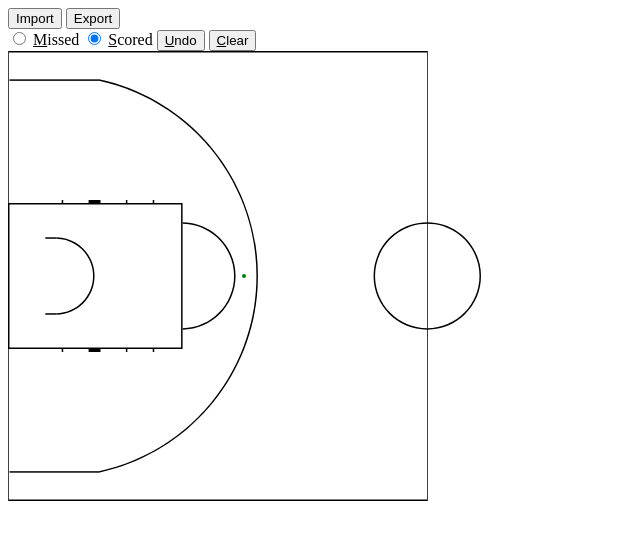
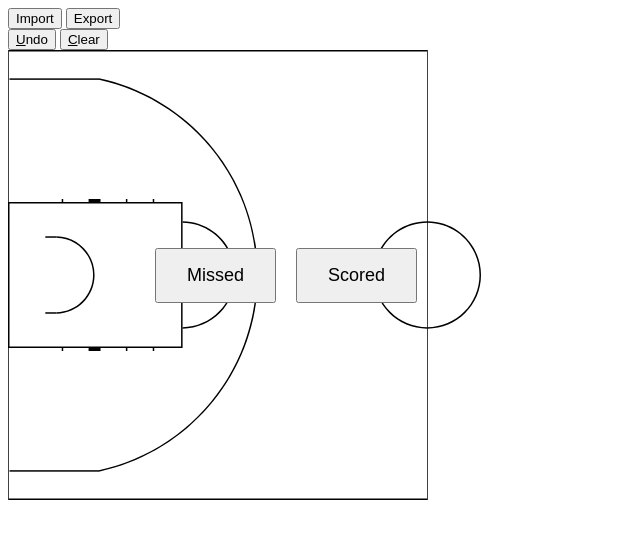
Before and after one commit to uftos/shoot_annotation, a plain HTML site: page index.html in a window 1280 px wide. Both pictures are taken after a click on the element 244 px from the left and 276 px from the top of the page. Shown: the whole page, without its empty margins (0-640 px from the left). Drawn offline with Linux system fonts and the light colour scheme.

Commit message:
ask for the result of the shoot after the click

```diff
--- a/index.html
+++ b/index.html
@@ -16,6 +16,26 @@
             top: 0;
             left: 0;
         }
+	#overlay2 {
+            display: none;
+            position: absolute;
+            top: 0;
+            left: 0;
+            width: 100px;
+            height: 100px;
+            justify-content: center;
+            align-items: center;
+            z-index: 1000;
+        }
+        .button-container {
+            display: flex;
+            gap: 20px;
+        }
+        .button-container button {
+            padding: 15px 30px;
+            font-size: 18px;
+            cursor: pointer;
+        }
 	label span {
             text-decoration: underline;
         }
@@ -27,25 +47,23 @@
     </style>
 </head>
 <body>
-    <div id="button-container">
+    <div id="button-container2">
         <button onclick="importData()">Import</button>
         <button onclick="exportData()">Export</button>
     </div>
     <div id="radio-buttons">
-        <label>
-            <input type="radio" name="shot" id="missed" value="missed">
-            <span>M</span>issed
-        </label>
-        <label>
-            <input type="radio" name="shot" id="scored" value="scored" checked>
-            <span>S</span>cored
-        </label>
 	<button id="undo">
             <span>U</span>ndo
         </button>
 	<button id="clear">
             <span>C</span>lear
         </button>
+    </div>
+    <div id="overlay2">
+        <div class="button-container">
+            <button onclick="recordShot('missed')">Missed</button>
+            <button onclick="recordShot('scored')">Scored</button>
+        </div>
     </div>
     <div id="container">
         <img id="field" src="Basketball_court_fiba.svg" alt="Basketball Court" height=450> <!-- 15 * 30 -->
@@ -85,26 +103,41 @@
         }
 
         // Add click listener to the image
+	var x;
+	var y;
         canvas.addEventListener('click', function(event) {
             var rect = imgElement.getBoundingClientRect();
-            var x = event.clientX - rect.left;
-            var y = event.clientY - rect.top;
-            var shotType = document.querySelector('input[name="shot"]:checked').value;
-            drawCircle(x, y, shotType);
-
-	    // Determine which radio button is selected
+            x = event.clientX - rect.left;
+            y = event.clientY - rect.top;
 
             // Add the coordinates and shot type to the list
-		console.log(x,y)
-            shots.push({x: x, y: y, type: shotType});
+	    showOverlay(x,y);
 
         });
+
+	function showOverlay(x, y) {
+            var overlay = document.getElementById('overlay2');
+            overlay.style.display = 'flex'; // Display the overlay
+
+            // Position overlay at the click location
+            overlay.style.top = y + 'px';
+            overlay.style.left = x + 'px';
+        }
+
+        function hideOverlay() {
+            var overlay = document.getElementById('overlay2');
+            overlay.style.display = 'none'; // Hide the overlay
+        }
+
+        function recordShot(shotType) {
+            hideOverlay(); // Hide overlay when button is clicked
+
+            // Add the coordinates and shot type to the list
+            shots.push({ x: x, y: y, type: shotType });
+            drawCircle(x, y, shotType);
+        }
 	document.addEventListener('keydown', function(event) {
-            if (event.key.toLowerCase() === 'm') {
-                document.getElementById('missed').checked = true;
-            } else if (event.key.toLowerCase() === 's') {
-                document.getElementById('scored').checked = true;
-            } else if (event.key.toLowerCase() === 'u') {
+            if (event.key.toLowerCase() === 'u') {
                 undoLastShot();
             } else if (event.key.toLowerCase() === 'c') {
                 clearShot();
```
